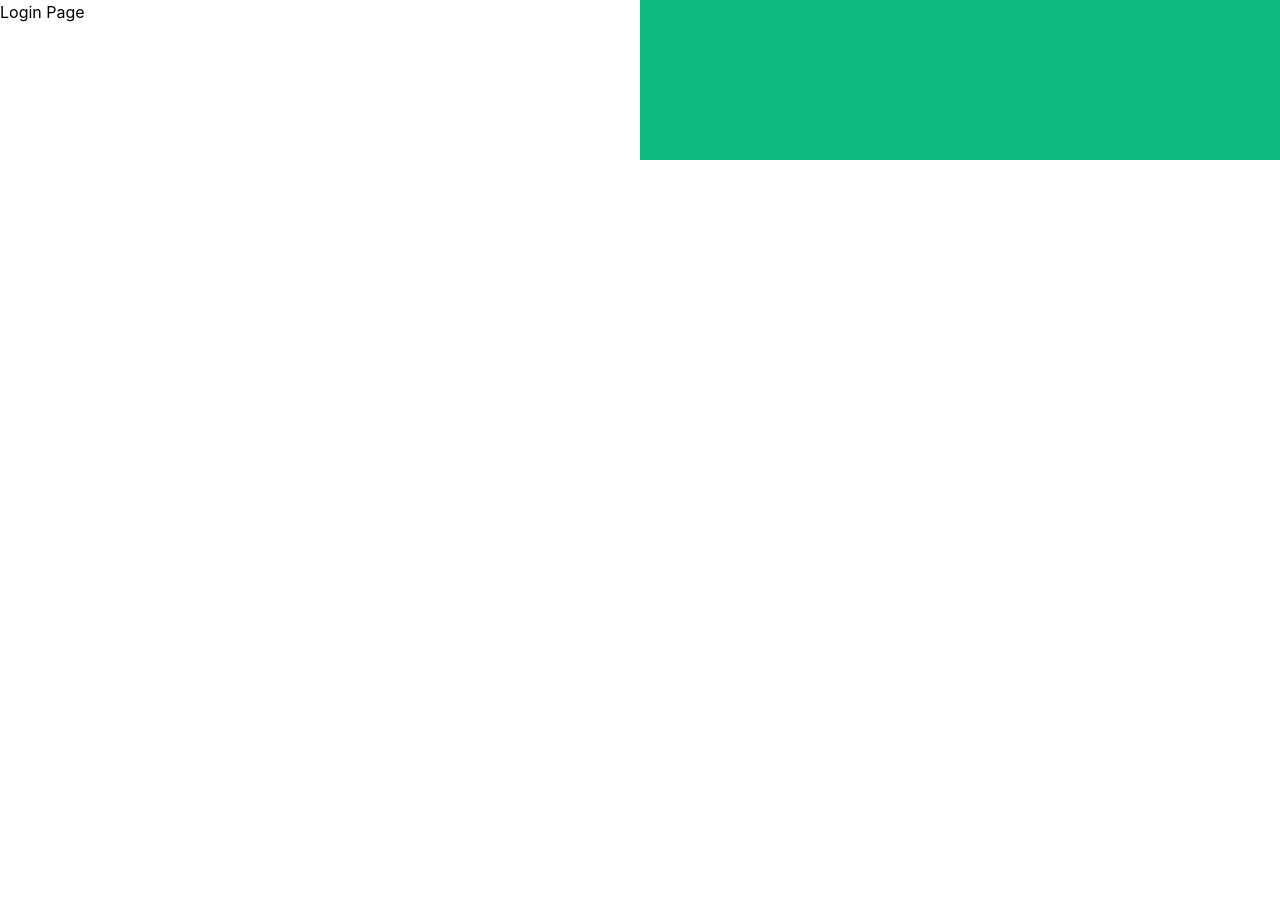
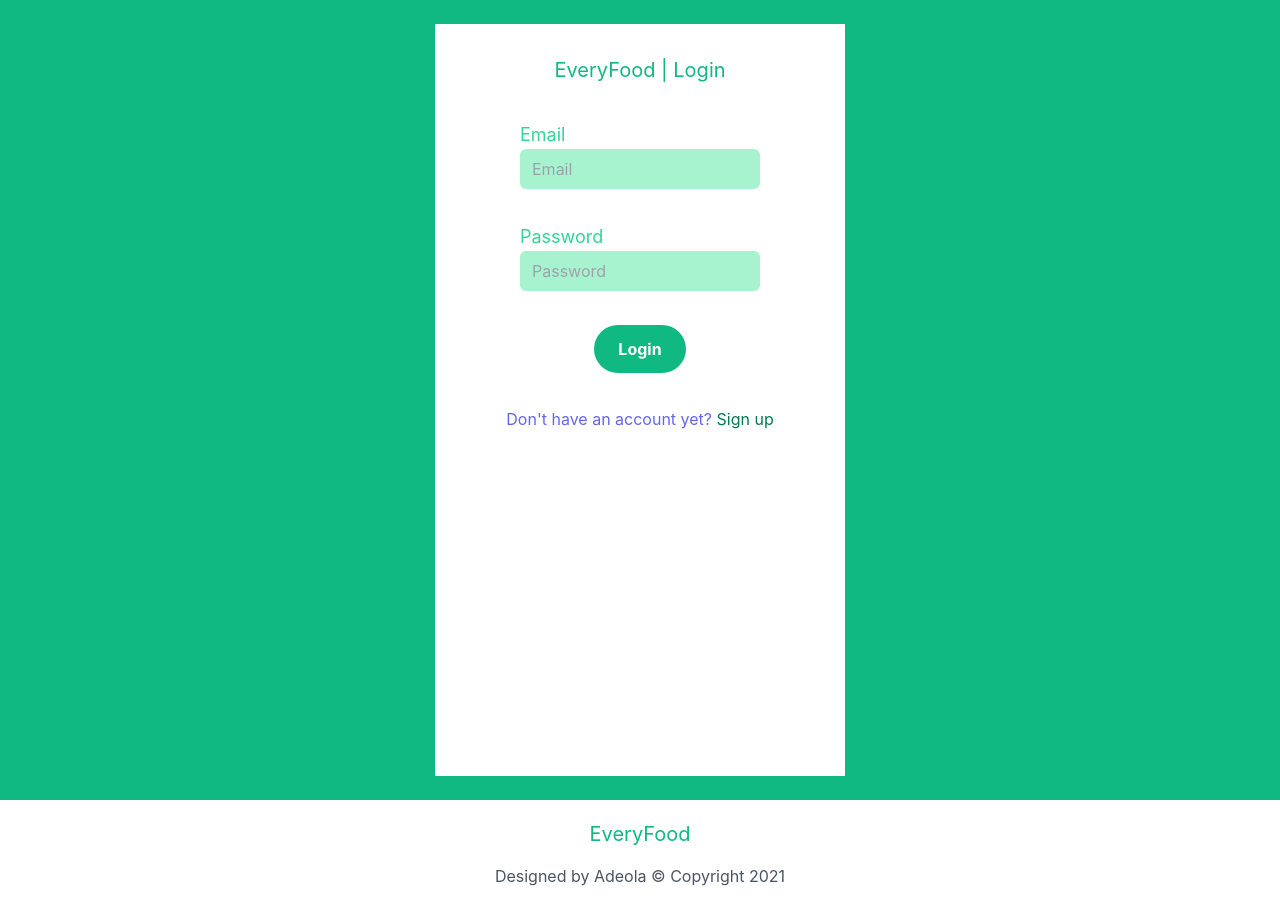
Before and after one commit to Ahmodadeola/EveryFood, a React (Create React App) app: page /auth/login in a window 1280 px wide. Before the commit the page ends 800 px from the top, so only its background shows below. Built offline with nearby package versions, Linux system fonts and the light colour scheme.

Commit message:
updated input component

```diff
--- a/src/App.css
+++ b/src/App.css
@@ -3,11 +3,10 @@
   @apply text-gray-600 font-medium;
 }
 
-.App .btn-custom {
+.btn-custom {
   @apply focus:outline-none px-6 py-3 bg-green-500 rounded-full font-bold hover:bg-green-300
   transition ease-in duration-300 hover:text-green-500 hover:bg-green-200 bg-green-500 text-white;
 }
-
-.App .input-custom {
-  @apply w-14 h-7 p-3;
+.input-custom {
+  @apply w-60 h-10 p-3 focus:outline-none rounded-md bg-green-200 focus:bg-green-200;
 }
--- a/src/App.js
+++ b/src/App.js
@@ -13,6 +13,7 @@ function App() {
         <Redirect exact from="/" to="/home" />
         {AuthRoutes.map((route, idx) => (
           <ProtectedRoute
+            key={idx}
             path={`/auth${route.path}`}
             condition={true}
             component={route.component}
--- a/src/components/auth/Input.js
+++ b/src/components/auth/Input.js
@@ -1,14 +1,29 @@
 import React from "react";
 
 const Input = (props) => {
-  const { inputType = "input", name, options } = props;
+  const {
+    inputType = "input",
+    config: { name },
+    options,
+  } = props;
+  let input = <input />;
   switch (inputType) {
     case "input":
-      return (
+      return (input = (
         <div className="">
-          <input {...props} className="input-custom" />
+          <label
+            className="text-lg text-green-400 text-medium block"
+            htmlFor={name}
+          >
+            {name[0].toUpperCase() + name.slice(1)}
+          </label>
+          <input
+            {...props}
+            placeholder={name[0].toUpperCase() + name.slice(1)}
+            className="input-custom"
+          />
         </div>
-      );
+      ));
     case "select":
       return (
         <select>
@@ -20,7 +35,8 @@ const Input = (props) => {
     case "textarea":
       return <textarea name={name} id="" cols="30" rows="10"></textarea>;
     default:
-      return <input />;
+      console.log("Default returned");
+      return input;
   }
 };
 
--- a/src/components/auth/login.js
+++ b/src/components/auth/login.js
@@ -1,12 +1,38 @@
 import React, { memo } from "react";
+import { Link } from "react-router-dom";
 import Input from "./Input";
 
 function Login() {
+  const forms = {
+    email: {
+      name: "email",
+      rules: [
+        (v) => !!v || "Email is required",
+        (v) => /.+@.+\..+/.test(v) || "▲ E-mail must be valid",
+      ],
+    },
+    password: {
+      name: "password",
+      required: true,
+      rules: [
+        (v) => !!v || "Password is required",
+        (v) => v.length > 6 || "Password must not be less than 6 characters",
+      ],
+    },
+  };
   return (
-    <div className="max-w-md shodow-md">
-      <form>
-        <Input type="text" name="email" />
-        <Input type="password" name="password" />
+    <div className="py-8 h-full">
+      <h2 className="text-green-500 text-center text-xl">EveryFood | Login</h2>
+      <form className="flex flex-col justify-around items-center h-1/2 m-5">
+        <Input type="text" name="email" config={forms.email} />
+        <Input type="password" name="password" config={forms.password} />
+        <button className="btn-custom mx-auto">Login</button>
+        <p className="text-md text-indigo-500">
+          Don't have an account yet?{" "}
+          <a href="/auth/signup" className="text-green-700">
+            Sign up
+          </a>
+        </p>
       </form>
     </div>
   );
--- a/src/components/home/Header.js
+++ b/src/components/home/Header.js
@@ -6,9 +6,9 @@ import NavItems from "./NavItems";
 function Header() {
   const [isOpen, setOpen] = useState(false);
   const navLinks = [
-    { title: "Home", link: "/#" },
-    { title: "About", link: "/#" },
-    { title: "Login", link: "/#" },
+    { title: "Home", link: "/" },
+    { title: "About", link: "/" },
+    { title: "Login", link: "/auth/login" },
     {
       title: "Sign Up",
       link: "/#",
--- a/src/components/home/footer.js
+++ b/src/components/home/footer.js
@@ -2,9 +2,9 @@ import React from "react";
 
 function Footer() {
   return (
-    <section className=" py-5">
-      <h2 className="text-3xl text-green-500 mb-4">EveryFood </h2>
-      <p>Designed by Adeola &copy; Copyright 2021</p>
+    <section className="text-center py-5">
+      <h2 className="text-xl text-green-500 mb-4">EveryFood </h2>
+      <p className="text-gray-600">Designed by Adeola &copy; Copyright 2021</p>
     </section>
   );
 }
--- a/src/core/routes/ProtectedRoute.js
+++ b/src/core/routes/ProtectedRoute.js
@@ -1,5 +1,5 @@
 import React from "react";
-import { Redirect, Route } from "react-router-dom";
+import { Redirect } from "react-router-dom";
 
 const ProtectedRoute = ({
   condition,
--- a/src/layouts/authLayout.js
+++ b/src/layouts/authLayout.js
@@ -1,10 +1,14 @@
 import React from "react";
+import Footer from "../components/home/footer";
 
 function AuthLayout({ children }) {
   return (
-    <div className="bg-green-500">
-      <div className="md:w-1/2 h-40 bg-white">{children}</div>
-    </div>
+    <>
+      <div className="flex justify-center items-center bg-green-500 h-screen p-6">
+        <div className="w-full h-full md:w-1/3 bg-white">{children}</div>
+      </div>
+      <Footer />
+    </>
   );
 }
 
--- a/src/pages/auth/login.js
+++ b/src/pages/auth/login.js
@@ -1,29 +1,11 @@
 import React from "react";
-import useForm from "../../hooks/useForm";
 import LoginComponent from "../../components/auth/login";
 import AuthLayout from "../../layouts/authLayout";
 
 function Login() {
-  const forms = {
-    email: {
-      rules: [
-        (v) => !!v || "Email is required",
-        (v) => /.+@.+\..+/.test(v) || "▲ E-mail must be valid",
-      ],
-    },
-    password: {
-      required: true,
-      rules: [
-        (v) => !!v || "Password is required",
-        (v) => v.length > 6 || "Password must not be less than 6 characters",
-      ],
-    },
-  };
-
   //   const Form = useForm(forms);
   return (
     <AuthLayout>
-      Login Page
       <LoginComponent />
     </AuthLayout>
   );
```
